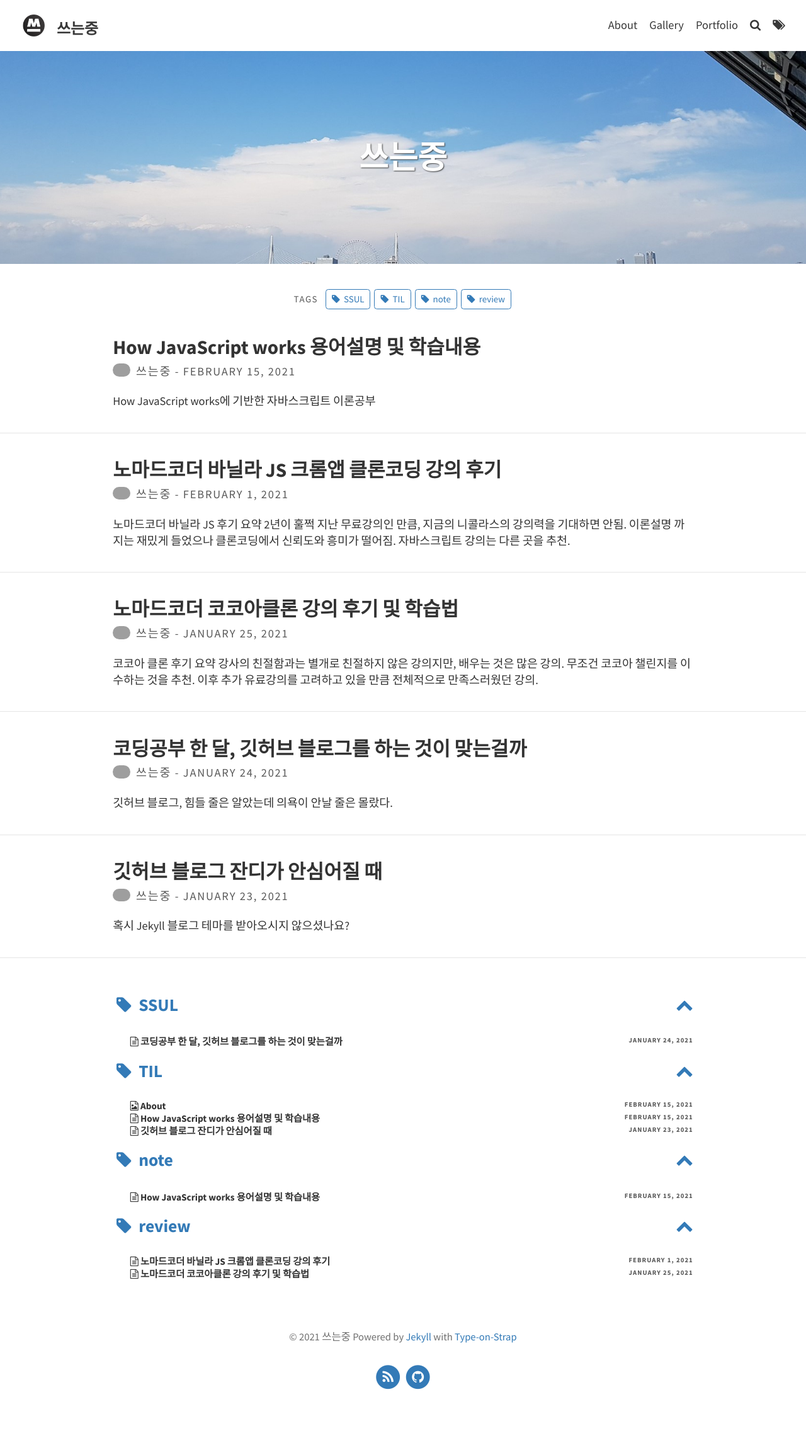
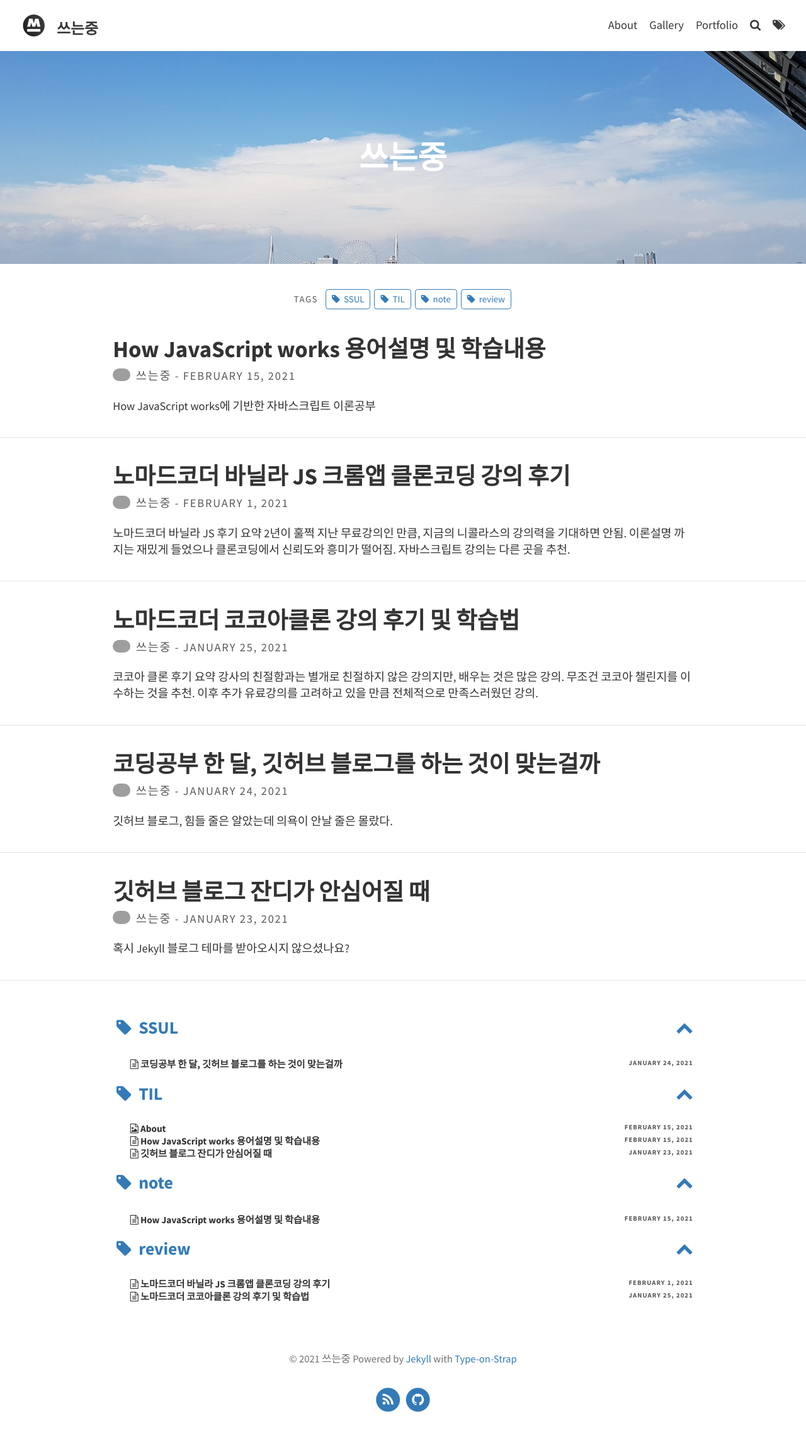
Before and after one commit to TaeIng/taeing.github.io, a Jekyll site: the page built from index.html, in a window 1280 px wide. Shown: the whole page at 63% size. Built offline with Jekyll 4.4.1, drawn with Linux system fonts in a browser that asks for light colours; the list of posts is cut into pages by our own code; before the commit the page ends 2247 px from its top, so only the background shows below that; grey boxes are pictures that could not be loaded.

Commit message:
Modify: Blog-post-header-size && shadow modify

```diff
--- a/_sass/base/_utility.scss
+++ b/_sass/base/_utility.scss
@@ -42,7 +42,7 @@
 }
 
 .header-txt-shadow {
-  text-shadow: 1px 1px 2px $text-shadow;
+  // text-shadow: 1px 1px 2px $text-shadow;
 }
 
 // Buttons
--- a/_sass/layouts/_posts.scss
+++ b/_sass/layouts/_posts.scss
@@ -43,7 +43,7 @@ footer {
 header {
   h1 {
     margin: 0;
-    font-size: 1.7em;
+    font-size: 2em;
     margin-bottom: 3px;
   }
 }
```
